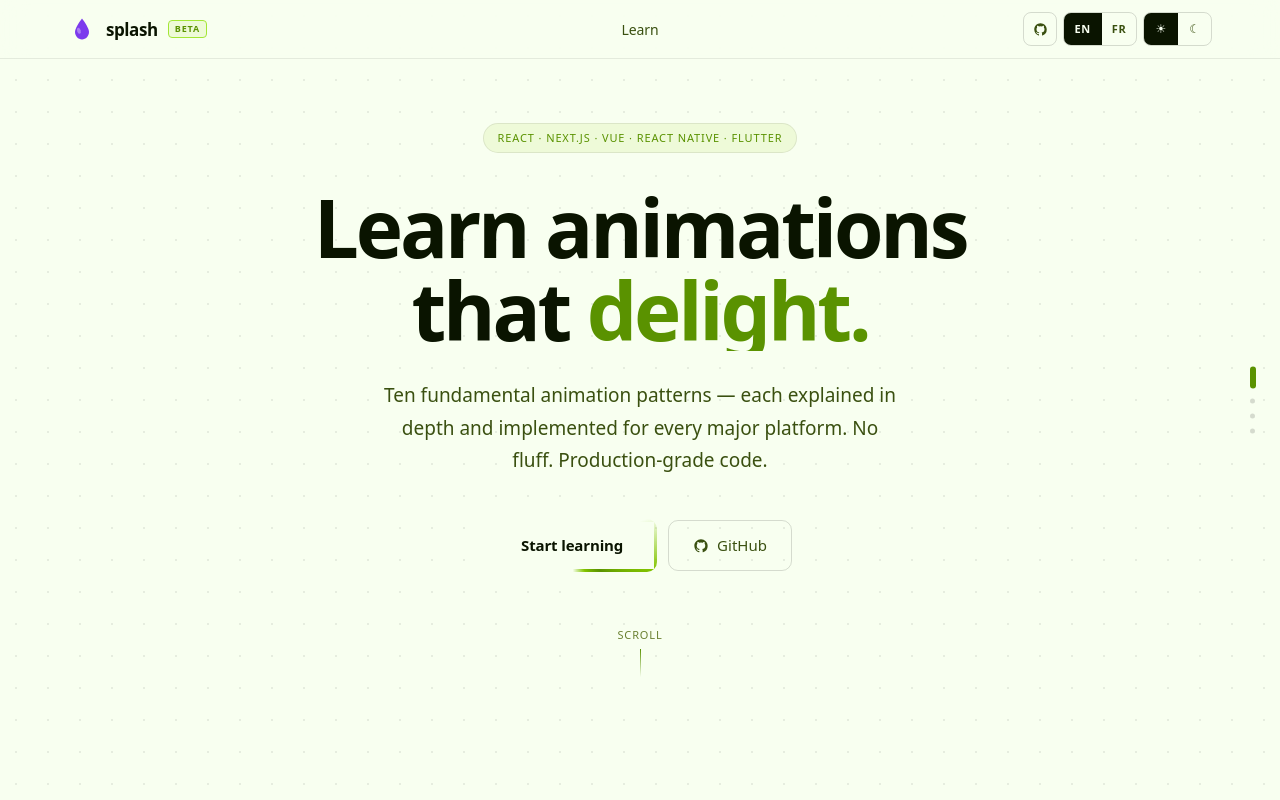
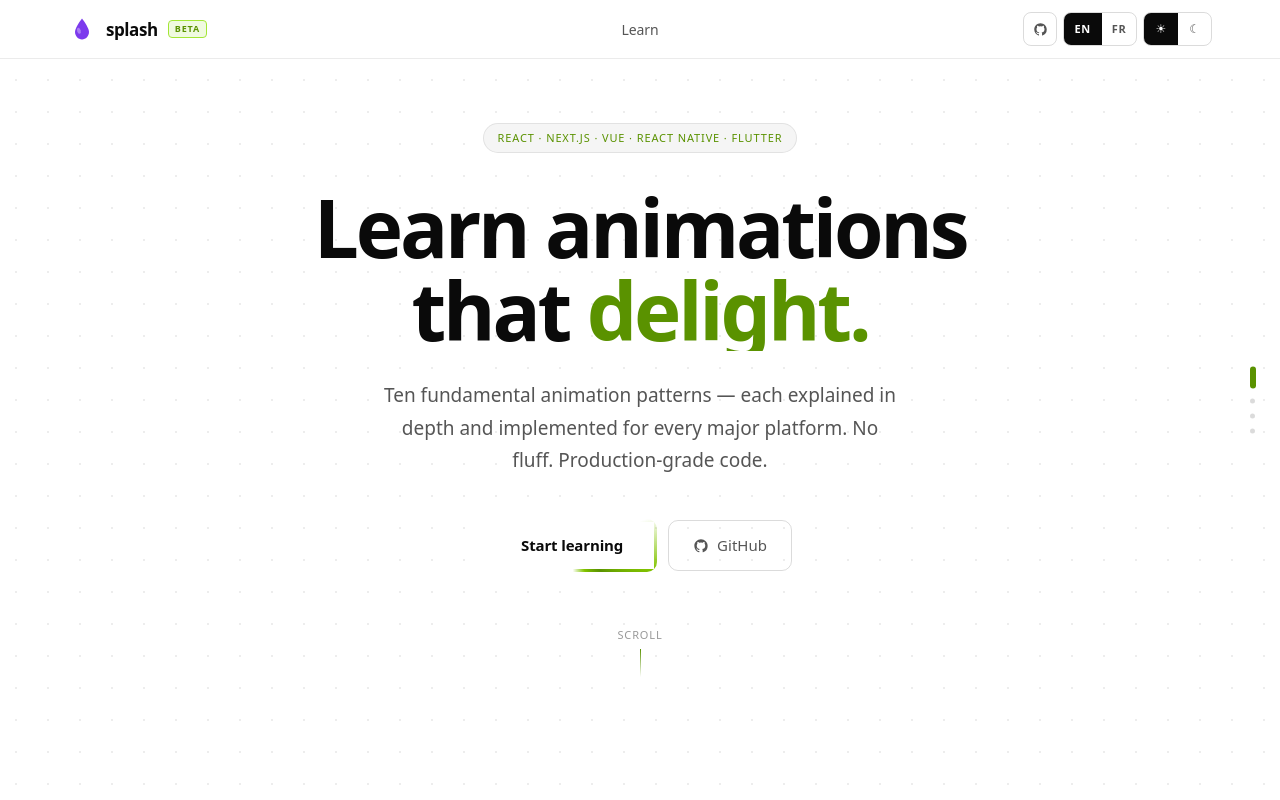
Before and after one commit to PatrickLoic-dev/splash, a Next.js app: page / in a window 1280 px wide. Shown: the top 800 px of the page. Built offline with nearby package versions, Linux system fonts and the light colour scheme; a web font is replaced by a local one.

Commit message:
fix(light-mode): pure white/grey base, remove green tint from bg and surfaces

```diff
--- a/src/app/globals.css
+++ b/src/app/globals.css
@@ -5,19 +5,19 @@
   --font-power: 'Cabinet Grotesk', system-ui, sans-serif;
   --font-outfit: 'Satoshi', system-ui, sans-serif;
 
-  /* Obsidian Lime — light mode */
-  --bg: #F8FFF0;
-  --bg-nav: rgba(248,255,240,0.88);
-  --bg-secondary: #EEFAD8;
-  --bg-tertiary: #DBEDB0;
-  --text-primary: #0A1400;
-  --text-secondary: #3A5010;
-  --text-tertiary: #6A8030;
+  /* Obsidian Lime — light mode (neutral white base) */
+  --bg: #FFFFFF;
+  --bg-nav: rgba(255,255,255,0.88);
+  --bg-secondary: #F5F5F5;
+  --bg-tertiary: #EBEBEB;
+  --text-primary: #0A0A0A;
+  --text-secondary: #555555;
+  --text-tertiary: #999999;
   --border: rgba(0,0,0,0.08);
   --border-strong: rgba(0,0,0,0.14);
   --accent: #5A9200;
   --accent-light: #82C400;
-  --accent-faint: #EEFAD8;
+  --accent-faint: #F0FAE0;
   --accent-mid: #A3E635;
 }
 
@@ -96,7 +96,7 @@ body {
 
 :root {
   --grid-dot:        rgba(0,0,0,0.07);
-  --grid-dot-bright: rgba(90,146,0,0.55);
+  --grid-dot-bright: rgba(90,146,0,0.45);
 }
 .dark {
   --grid-dot:        rgba(163,230,53,0.07);
```
